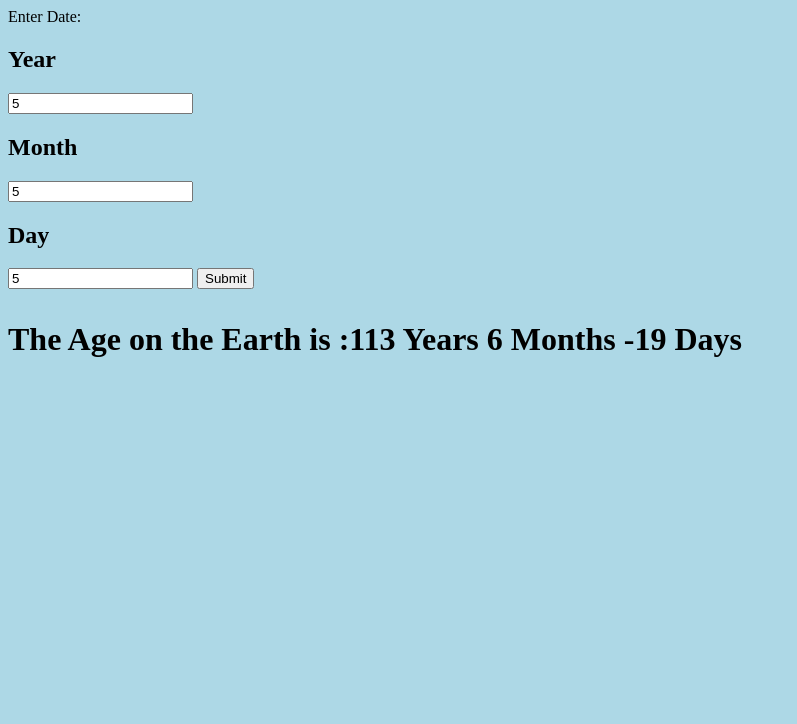
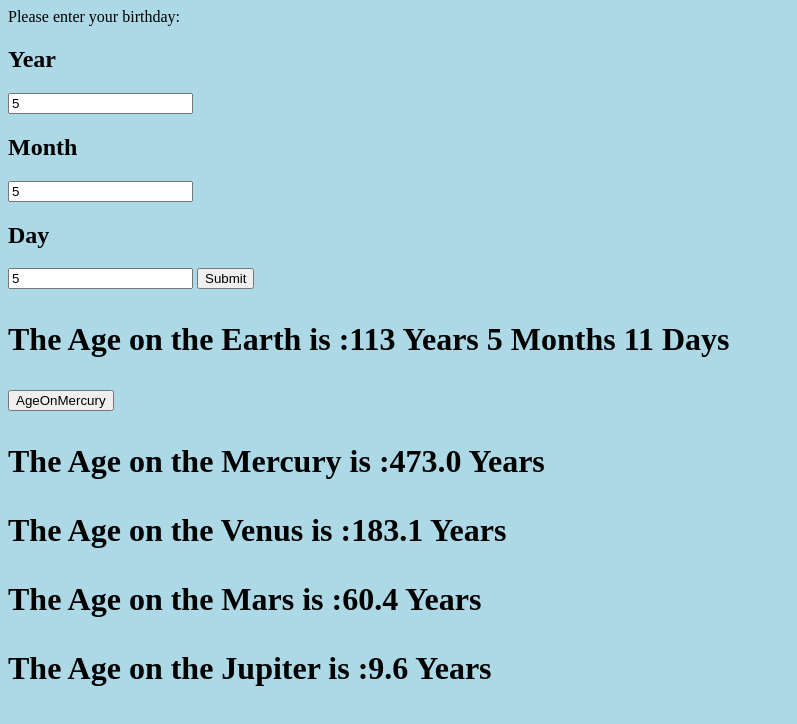
Before and after one commit to leqiangzhu/Super-Galactic-Age-Calculator, a website built with webpack: page src/index.html in a window 1280 px wide. Both pictures are taken after typing "5", "5", "5" into the empty fields and a click on the button "Submit". Shown: the whole page, without its empty margins (0-797 px from the left). Built offline with nearby package versions, Linux system fonts and the light colour scheme.

Commit message:
add the Venus,Mars,Jupiter method

```diff
--- a/src/AgeCalculator.js
+++ b/src/AgeCalculator.js
@@ -1,10 +1,16 @@
 import { toUnicode } from "punycode";
 
 export class AgeCalculator {
-   constructor (year,month,day) {
+   constructor (year,month,day)
+    {
     this.day = day;
     this.year = year;
     this.month = month;
+    this.birthday=new Date(this.year,this.month-1,this.day);
+    this.today=new Date();
+    this.Earth_days=(this.today.getTime()-this.birthday.getTime())
+                        /(24*60*60*1000);
+
     }
 
 
@@ -17,7 +23,6 @@ export class AgeCalculator {
                 flag= false;
             }
             return flag;
-
             }
 
         GetMaxDay() {
@@ -72,15 +77,15 @@ export class AgeCalculator {
 
         GetAgeOnEarth(){
             //the birthday is from user input
-            let birthday =new Date (this.year,this.month-1,this.day);
-            let today =new Date();
-
-            let today_year=today.getFullYear();
-            let birthday_year=birthday.getFullYear();
+            //let birthday =new Date (this.year,this.month-1,this.day);
 
 
-            let today_time = today.getTime();
-            let birthday_time = birthday.getTime();
+            let today_year=this.today.getFullYear();
+            let birthday_year=this.birthday.getFullYear();
+
+
+            let today_time = this.today.getTime();
+            let birthday_time = this.birthday.getTime();
 
             let age_year=0;
             let age_month=0;
@@ -106,8 +111,8 @@ export class AgeCalculator {
                 }
             }
 
-             age_month=Math.floor((life_day% 365)/30);
-             age_day= Math.floor(life_day % 365%30-leapYearCount);
+             age_month=Math.floor((life_day% 365-leapYearCount)/30);
+             age_day= Math.floor((life_day % 365-leapYearCount)%30);
 
 
 
@@ -115,8 +120,37 @@ export class AgeCalculator {
             console.log(leapYearCount)
 
             return [age_year,age_month,age_day];
+            //https://www.calculator.net/age-calculator.html
+            //https://kalender-365.de/leap-years.php
+            //https://www.timeanddate.com/time/map/
 
+    }
+    // the Earth year is 365 days,A Mercury year is .24 Earth years.
+    GetAgeOnMercury(){
+      //  Math.round(number * 100) / 100)
+        let Mercury_years=(this.Earth_days/365/0.24).toFixed(1);
+        return  Mercury_years;
+    }
+
+    GetAgeOnVenus(){
+        //  Math.round(number * 100) / 100)
+          let Venus_years=(this.Earth_days/365/0.62).toFixed(1);
+          return  Venus_years;
+      }
+
+      GetAgeOnMars(){
+        //  Math.round(number * 100) / 100)
+          let Mars_years=(this.Earth_days/365/1.88).toFixed(1);
+          return  Mars_years;
+      }
+
+      GetAgeOnJupiter(){
+        //  Math.round(number * 100) / 100)
+          let Jupiter_years=(this.Earth_days/365/11.86).toFixed(1);
+          return  Jupiter_years;
       }
 
 
+
+
 }
--- a/src/index.html
+++ b/src/index.html
@@ -7,7 +7,7 @@
   </head>
   <body>
     <form id="day-checker">
-      <label for="goal">Enter Date:</label>
+      <label for="goal">Please enter your birthday:</label>
       <h2>Year</h2><input id="year" type="number" >
       <h2>Month</h2><input id="month" type="number" >
       <h2>Day</h2><input id="day" type="number" >
@@ -16,5 +16,11 @@
     </form>
 
   <h1> <p id="result"></p></h1>
+
+  <button type="click" id="Mercury_button">AgeOnMercury</button>
+  <h1> <p id="AgeOnMercury"></p></h1>
+  <h1> <p id="AgeOnVenus"></p></h1>
+  <h1> <p id="AgeOnMars"></p></h1>
+  <h1> <p id="AgeOnJupiter"></p></h1>
   </body>
 </html>
--- a/src/main.js
+++ b/src/main.js
@@ -24,6 +24,16 @@ $(document).ready(function() {
     $('#result').text(" The Age on the Earth is :"+dayoutput[0]+
     " Years "+dayoutput[1]+" Months "+dayoutput[2]+" Days ");
 
+    $('#AgeOnMercury').text(" The Age on the Mercury is :"+daydate.GetAgeOnMercury()+" Years ");
+    $('#AgeOnVenus').text(" The Age on the Venus is :"+daydate.GetAgeOnVenus()+" Years ");
+    $('#AgeOnMars').text(" The Age on the Mars is :"+daydate.GetAgeOnMars()+" Years ");
+    $('#AgeOnJupiter').text(" The Age on the Jupiter is :"+daydate.GetAgeOnJupiter()+" Years ");
+
+    $('#AgeOnMercury').show();
+
 
     });
+
+
+
   });
--- a/src/styles.css
+++ b/src/styles.css
@@ -1,3 +1,7 @@
 body {
   background-color: lightblue;
 }
+
+#AgeOnMercury{
+display: none;
+}
```
Also changed, not shown: 1 other file. Lines whose indentation alone changed are shown as unchanged.
